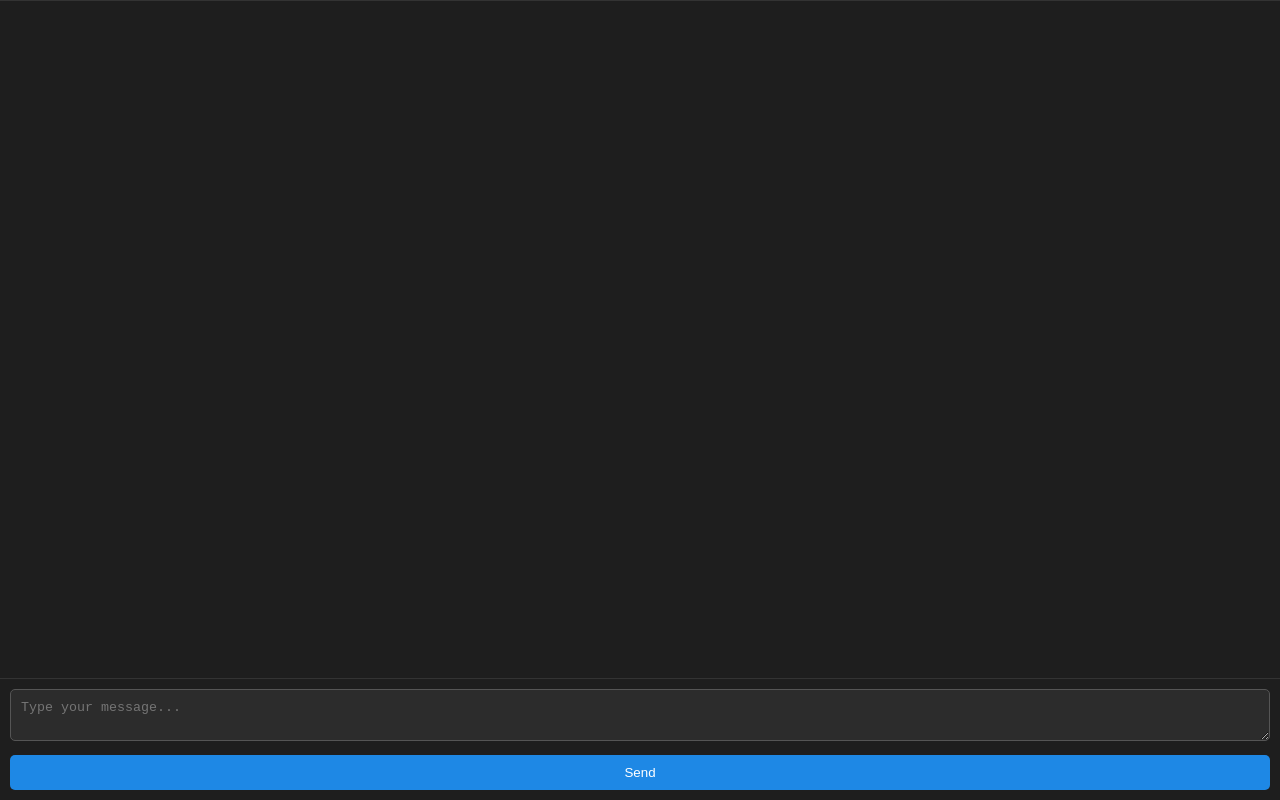
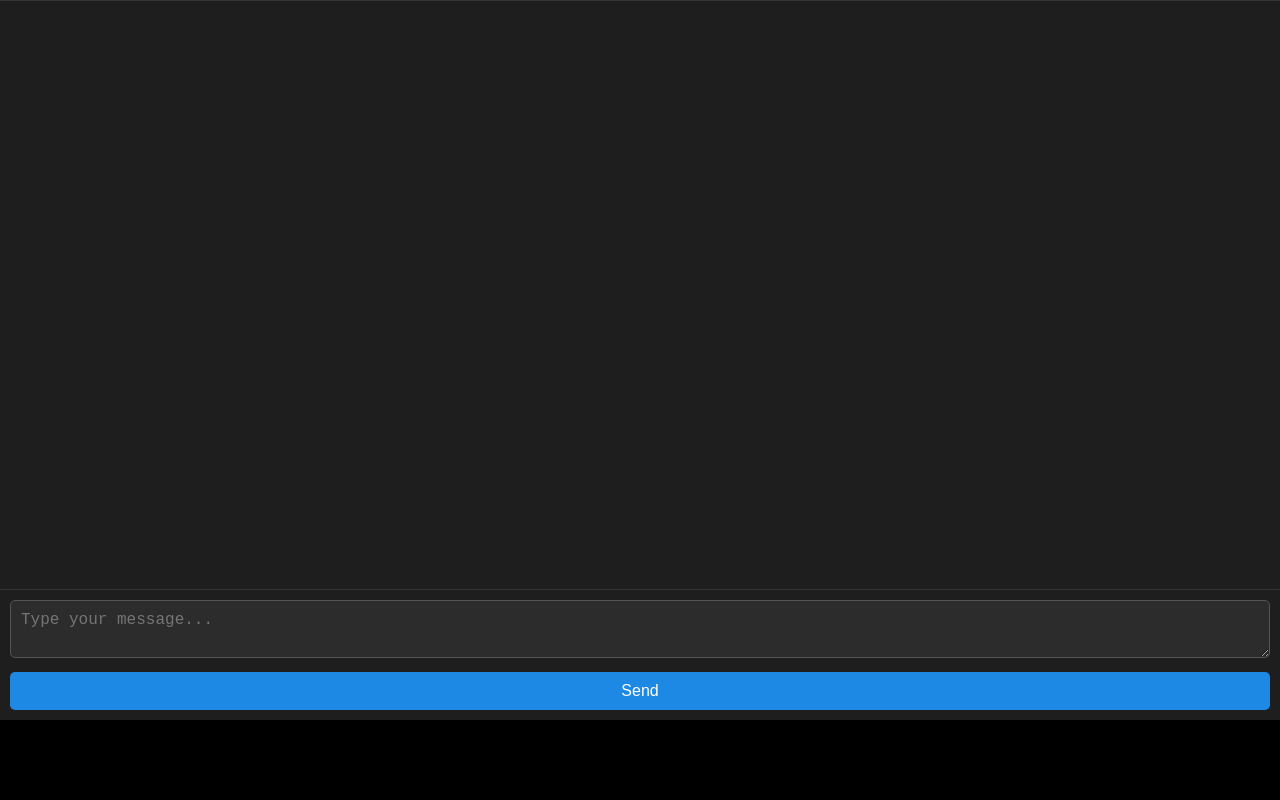
Before and after one commit to sg-bfoster/rabinforest, a React (Create React App) app: page / in a window 1280 px wide. Built offline with nearby package versions, Linux system fonts and the light colour scheme.

Commit message:
Update App.css

```diff
--- a/src/App.css
+++ b/src/App.css
@@ -5,7 +5,7 @@ body {
 .App {
   display: flex;
   flex-direction: column;
-  height: 100vh;
+  height: 90vh;
   background-color: #121212; /* Dark background */
   color: #e0e0e0; /* Light text color */
 }
@@ -142,3 +142,28 @@ padding: 0 20px;
 .response.loading {
   opacity: 0.25; /* Lowered opacity */
 }
+/* Textarea styling */
+.input-container textarea {
+  width: 100%;
+  padding: 10px;
+  border-radius: 5px;
+  box-sizing: border-box;
+  background-color: #2c2c2c; /* Dark background for textarea */
+  color: #e0e0e0; /* Light text color */
+  border: 1px solid #555; /* Border for textarea */
+  font-size: 16px; /* Set font size to 16px or larger */
+}
+
+/* Button styling */
+.input-container button {
+  display: block;
+  width: 100%;
+  margin-top: 10px;
+  padding: 10px;
+  background-color: #1e88e5; /* Blue button color */
+  color: white;
+  border: none;
+  border-radius: 5px;
+  cursor: pointer;
+  font-size: 16px; /* Ensure button font size is also 16px */
+}
```
